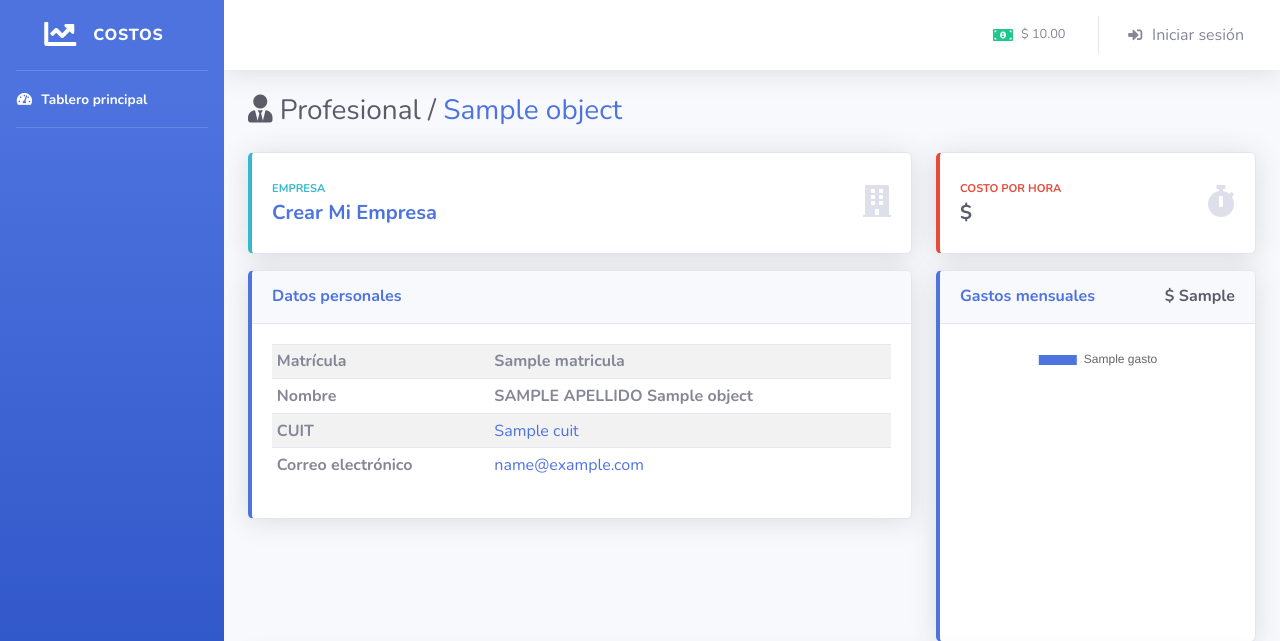
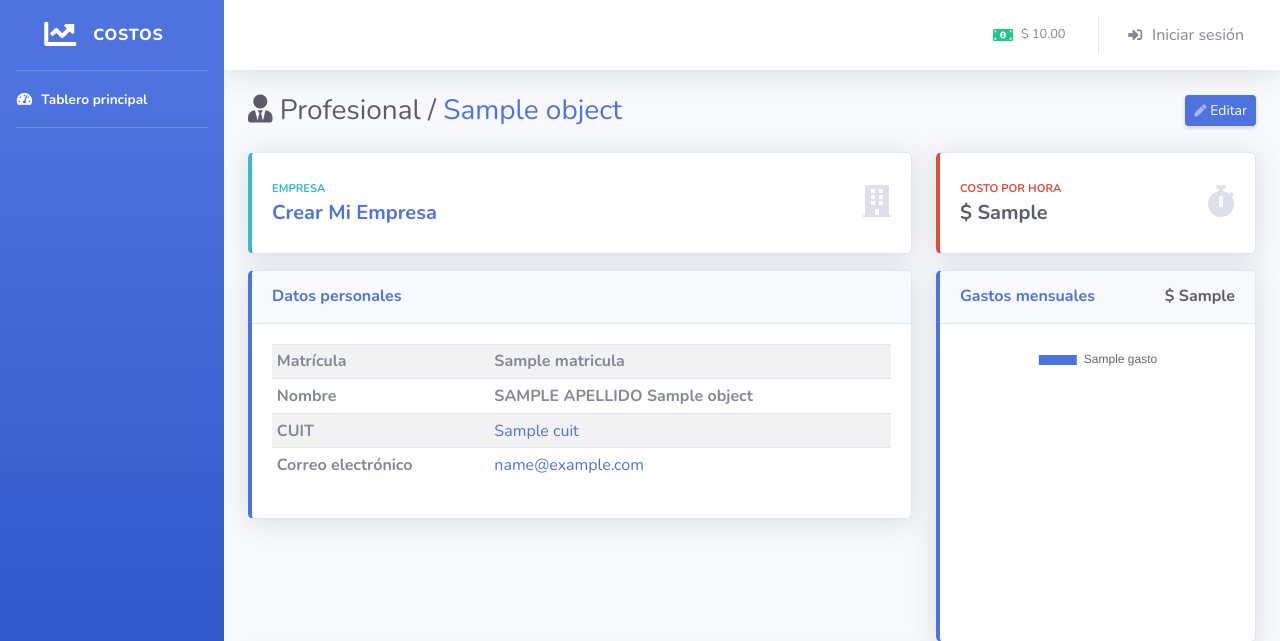
Before and after one commit to quijot/Costos-CoPA, a Django app: template costos/templates/costos/profesional_detail.html in a window 1280 px wide. Shown: the top 641 px of the page. Run offline with Django 3.2, Linux system fonts and the light colour scheme; the template is opened without the code that fills it: most values are stand-ins (such as "Sample title", 1, 10 or a date in 2020); some libraries are stand-ins or nearby versions.

Commit message:
Show object property, not user's
Signed-off-by: quijoT <santiagonob@gmail.com>

```diff
--- a/costos/templates/costos/profesional_detail.html
+++ b/costos/templates/costos/profesional_detail.html
@@ -9,12 +9,10 @@
 <span class="text-primary">{{ object }}</span>
 {% endblock page-heading %}
 {% block page-heading-buttons %}
-{% if object.pk == user.pk %}
 <div class="btn-group d-print-none" role="group" aria-label="Actions">
   <a href="{{ object.get_update_url }}" class="d-sm-inline-block btn btn-sm btn-primary shadow-sm">
     <i class="fas fa-pen fa-sm text-white-50"></i> Editar</a>
 </div>
-{% endif %}
 {% endblock page-heading-buttons %}
 
 {% block content %}
@@ -50,7 +48,7 @@
           <div class="col mr-2">
             <div class="text-xs font-weight-bold text-danger text-uppercase mb-1">
               Costo por hora</div>
-            <div class="h5 mb-0 font-weight-bold text-gray-800">$ {{ user.costo_por_hora }}</div>
+            <div class="h5 mb-0 font-weight-bold text-gray-800">$ {{ object.costo_por_hora }}</div>
           </div>
           <div class="col-auto">
             <i class="fas fa-stopwatch fa-2x text-gray-300"></i>
```
